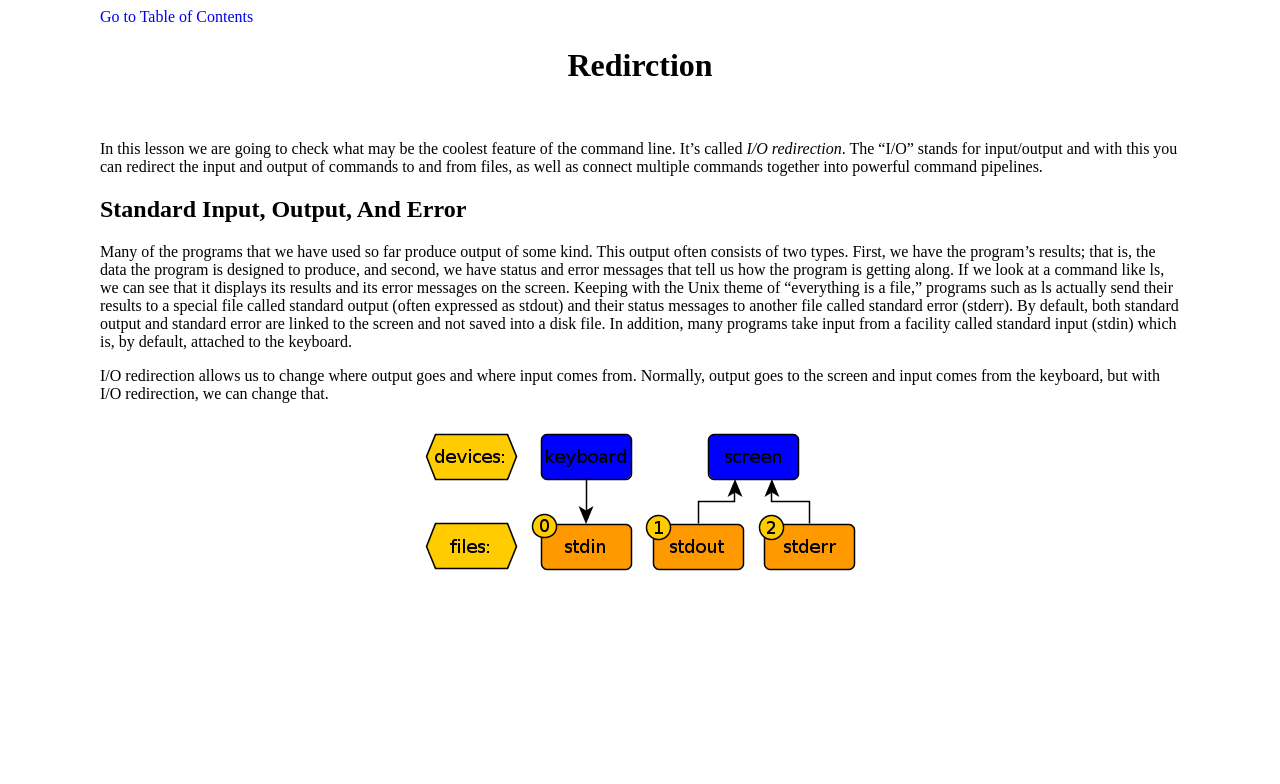
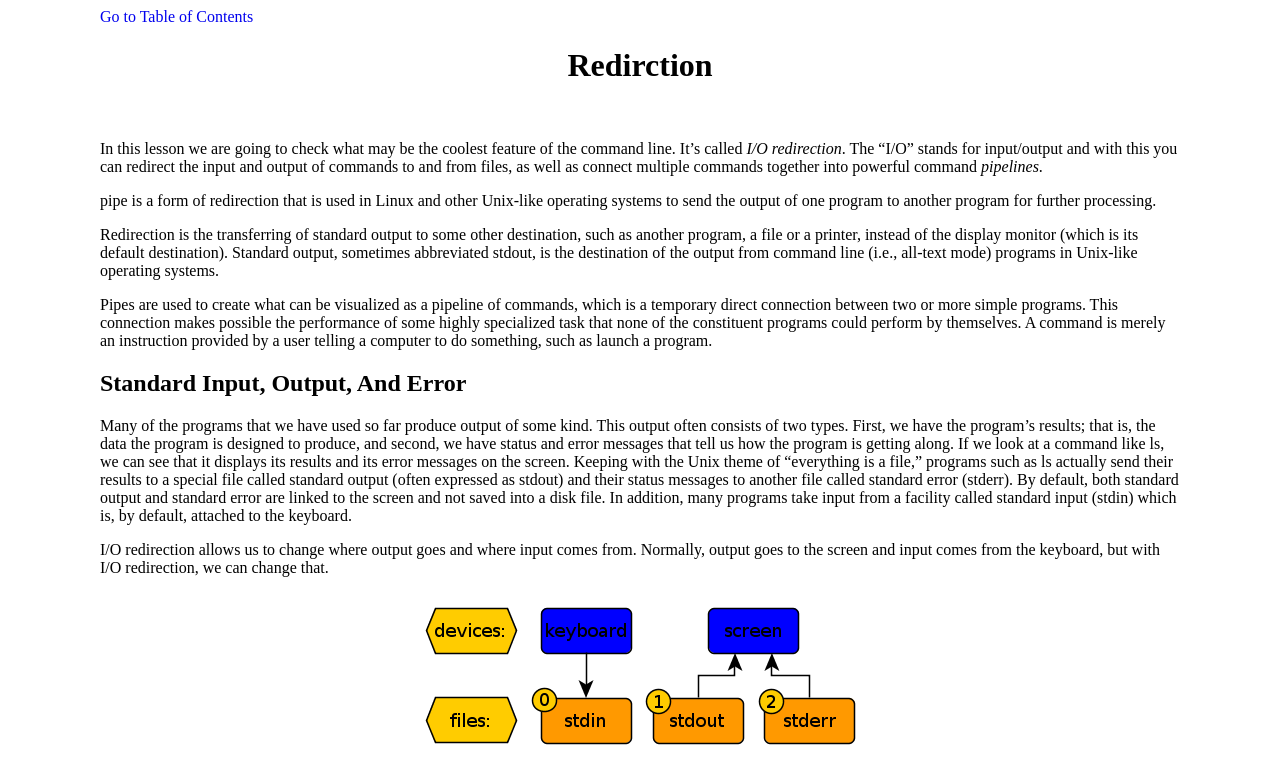
Before and after one commit to happypeter/LGCB, a Jekyll site: the page built from book/bash_redirection.md, in a window 1280 px wide. Shown: the top 784 px of the page. Built offline with Jekyll 4.4.1, drawn with Linux system fonts in a browser that asks for light colours; Markdown is read by kramdown in place of the engine named in the settings.

Commit message:
http://linfo.org/pipes.html

```diff
--- a/book/bash_redirection.md
+++ b/book/bash_redirection.md
@@ -7,7 +7,25 @@ In this lesson we are going to check what may be the coolest feature of the
 command line. It's called _I/O redirection_. The "I/O" stands for input/output
 and with this you can redirect the input and output of commands to and from
 files, as well as connect multiple commands together into powerful command
-pipelines.
+_pipelines_.
+
+
+pipe is a form of redirection that is used in Linux and other Unix-like
+operating systems to send the output of one program to another program for
+further processing.
+
+Redirection is the transferring of standard output to some other destination,
+such as another program, a file or a printer, instead of the display monitor
+(which is its default destination). Standard output, sometimes abbreviated
+stdout, is the destination of the output from command line (i.e., all-text
+mode) programs in Unix-like operating systems.
+
+Pipes are used to create what can be visualized as a pipeline of commands,
+which is a temporary direct connection between two or more simple programs.
+This connection makes possible the performance of some highly specialized task
+that none of the constituent programs could perform by themselves. A command
+is merely an instruction provided by a user telling a computer to do
+something, such as launch a program.
 
 ## Standard Input, Output, And Error
 Many of the programs that we have used so far produce output of some kind.
```
Also changed, not shown: book/bash_intro.md (+6 -0 lines).
